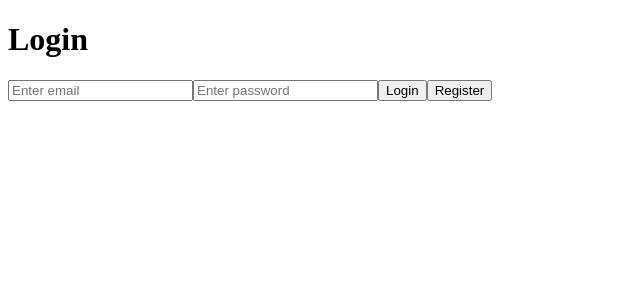
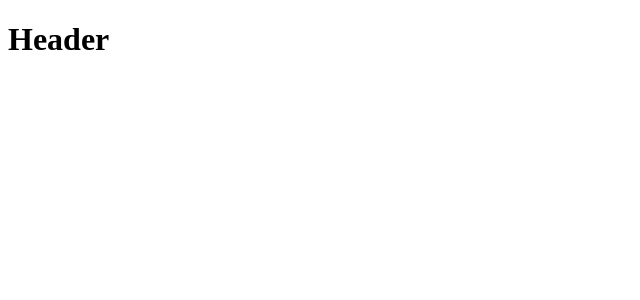
Before and after one commit to skrla/react-typescript-chat-tasks, a React (Create React App) app: page /dashboard in a window 1280 px wide. Shown: the top 300 px of the page, without its empty margins (0-640 px from the left). Built offline with nearby package versions, Linux system fonts and the light colour scheme.

Commit message:
added react router and routes

```diff
--- a/package.json
+++ b/package.json
@@ -12,6 +12,7 @@
     "@types/react-dom": "^18.2.22",
     "react": "^18.2.0",
     "react-dom": "^18.2.0",
+    "react-router-dom": "^6.22.3",
     "react-scripts": "5.0.1",
     "typescript": "^4.9.5",
     "web-vitals": "^2.1.4"
--- a/src/App.tsx
+++ b/src/App.tsx
@@ -1,10 +1,23 @@
+import ChatPage from "./Pages/ChatPage";
+import ListPage from "./Pages/ListPage";
 import LoginPage from "./Pages/LoginPage";
+import { BrowserRouter, Routes, Route, Navigate } from "react-router-dom";
+import ProfilePage from "./Pages/ProfilePage";
+import Layout from "./Pages/Layout";
 
 function App() {
   return (
-    <div>
-      <LoginPage />
-    </div>
+    <BrowserRouter>
+      <Routes>
+        <Route path="/auth" element={<LoginPage />}/>
+        <Route path="/dashboard" element={<Layout />}>
+          <Route index element={<ListPage />} />
+          <Route path="chat" element={<ChatPage />} />
+          <Route path="profile" element={<ProfilePage />} />
+        </Route>
+        <Route path="*" element={<Navigate to="/dashboard" />} />
+      </Routes>
+    </BrowserRouter>
   );
 }
 export default App;
--- /dev/null
+++ b/src/Pages/ChatPage.tsx
@@ -0,0 +1,11 @@
+import React from 'react'
+
+function ChatPage() {
+  return (
+    <div>
+
+    </div>
+  )
+}
+
+export default ChatPage
--- /dev/null
+++ b/src/Pages/Layout.tsx
@@ -0,0 +1,13 @@
+import React from 'react'
+import { Outlet } from 'react-router'
+
+function Layout() {
+  return (
+    <div>
+      <h1>Header</h1>
+      <Outlet />
+    </div>
+  )
+}
+
+export default Layout
--- /dev/null
+++ b/src/Pages/ListPage.tsx
@@ -0,0 +1,11 @@
+import React from 'react'
+
+function ListPage() {
+  return (
+    <div>
+
+    </div>
+  )
+}
+
+export default ListPage;
--- /dev/null
+++ b/src/Pages/ProfilePage.tsx
@@ -0,0 +1,11 @@
+import React from 'react'
+
+function ProfilePage() {
+  return (
+    <div>
+
+    </div>
+  )
+}
+
+export default ProfilePage
```
Also changed, not shown: 1 other file (tests, documents, lock files or other folders).
